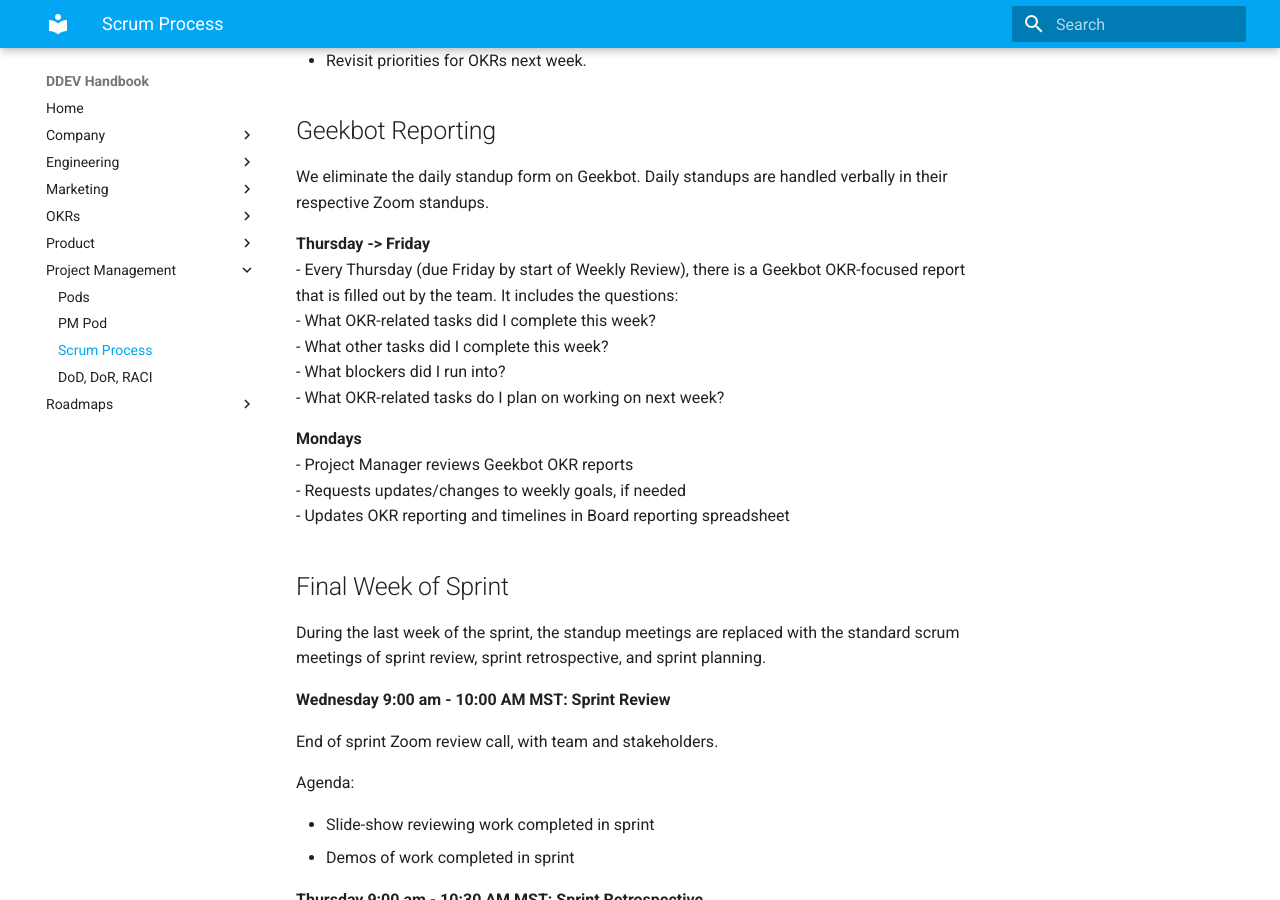
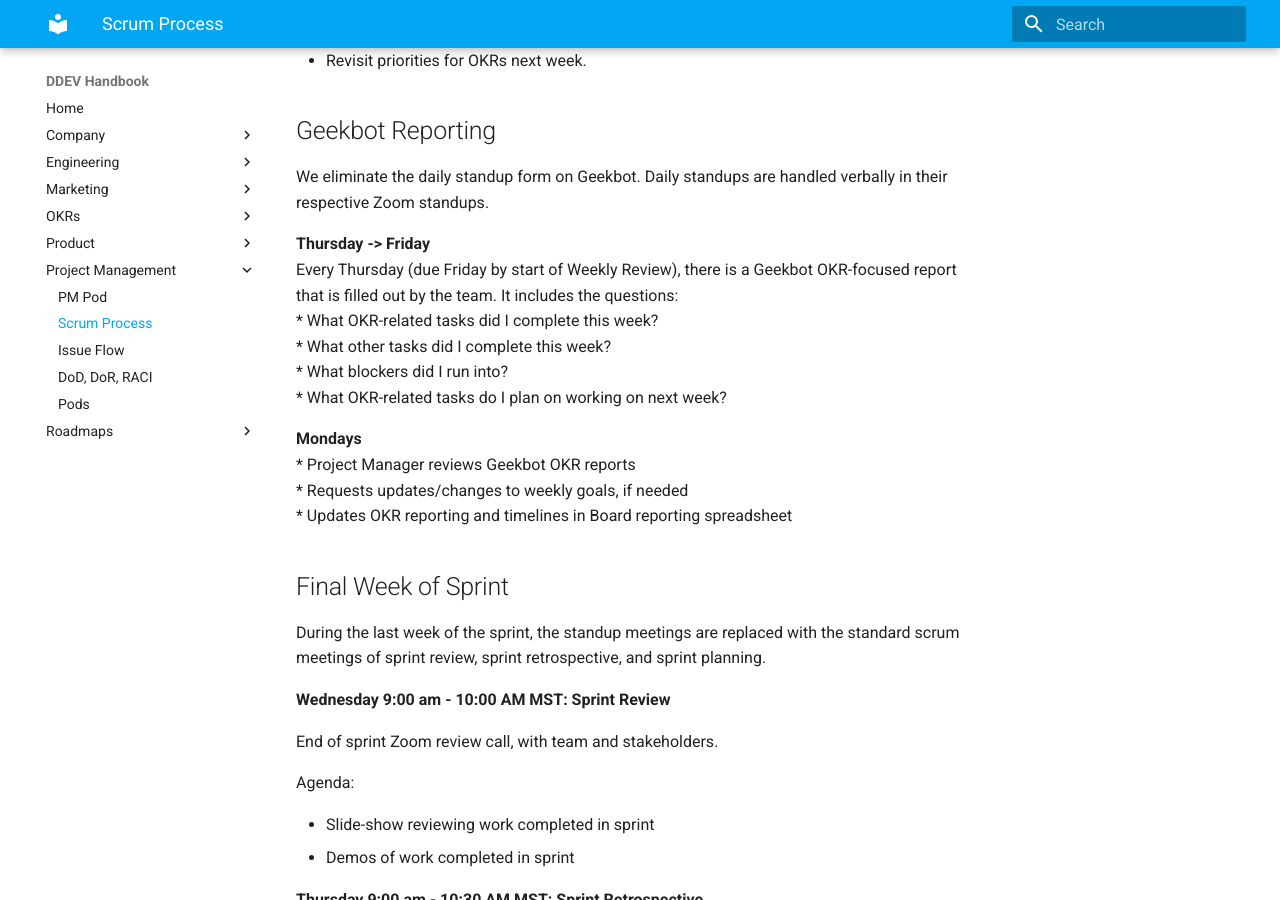
Before and after one commit to fru-io/handbook, an MkDocs documentation site: the page built from docs/project-management/scrum.md, in a window 1280 px wide and 900 px high, scrolled down 2832 px. Built offline with MkDocs 1.6.1 and Material for MkDocs 9.7.7, drawn with Linux system fonts in a browser that asks for light colours; some of the changed text lies outside the part shown.

Commit message:
Adding PM Nav links
fix various links

```diff
--- a/docs/project-management/scrum.md
+++ b/docs/project-management/scrum.md
@@ -95,16 +95,16 @@ Agenda:
 We eliminate the daily standup form on Geekbot. Daily standups are handled verbally in their respective Zoom standups.
 
 **Thursday -> Friday**
-- Every Thursday (due Friday by start of Weekly Review), there is a Geekbot OKR-focused report that is filled out by the team. It includes the questions:
-  - What OKR-related tasks did I complete this week?
-  - What other tasks did I complete this week?
-  - What blockers did I run into?
-  - What OKR-related tasks do I plan on working on next week?
+Every Thursday (due Friday by start of Weekly Review), there is a Geekbot OKR-focused report that is filled out by the team. It includes the questions:
+  * What OKR-related tasks did I complete this week?
+  * What other tasks did I complete this week?
+  * What blockers did I run into?
+  * What OKR-related tasks do I plan on working on next week?
 
 **Mondays**
-- Project Manager reviews Geekbot OKR reports
-- Requests updates/changes to weekly goals, if needed
-- Updates OKR reporting and timelines in Board reporting spreadsheet
+* Project Manager reviews Geekbot OKR reports
+* Requests updates/changes to weekly goals, if needed
+* Updates OKR reporting and timelines in Board reporting spreadsheet
 
 ## Final Week of Sprint
 
--- a/mkdocs.yml
+++ b/mkdocs.yml
@@ -22,10 +22,11 @@ nav:
         - Product Pod: product/product-pod.md
         - Lifecycle Workflow: product/product-lifecycle-workflow.md
     - Project Management:
-        - Pods: project-management/pods.md
         - PM Pod: project-management/pm-pod.md
         - Scrum Process: project-management/scrum.md
+        - Issue Flow: project-management/issue-flow.md
         - DoD, DoR, RACI: project-management/dor-dod-raci.md
+        - Pods: project-management/pods.md
     - Roadmaps:
         - DDEV-Live: roadmaps/ddev-live.md
 markdown_extensions:
```
Also changed, not shown: other parts of docs/project-management/scrum.md (+1 -1 lines), docs/index.md (+2 -1 lines), docs/project-management/issue-flow.md (+2 -2 lines), docs/project-management/pods.md (+6 -5 lines).
